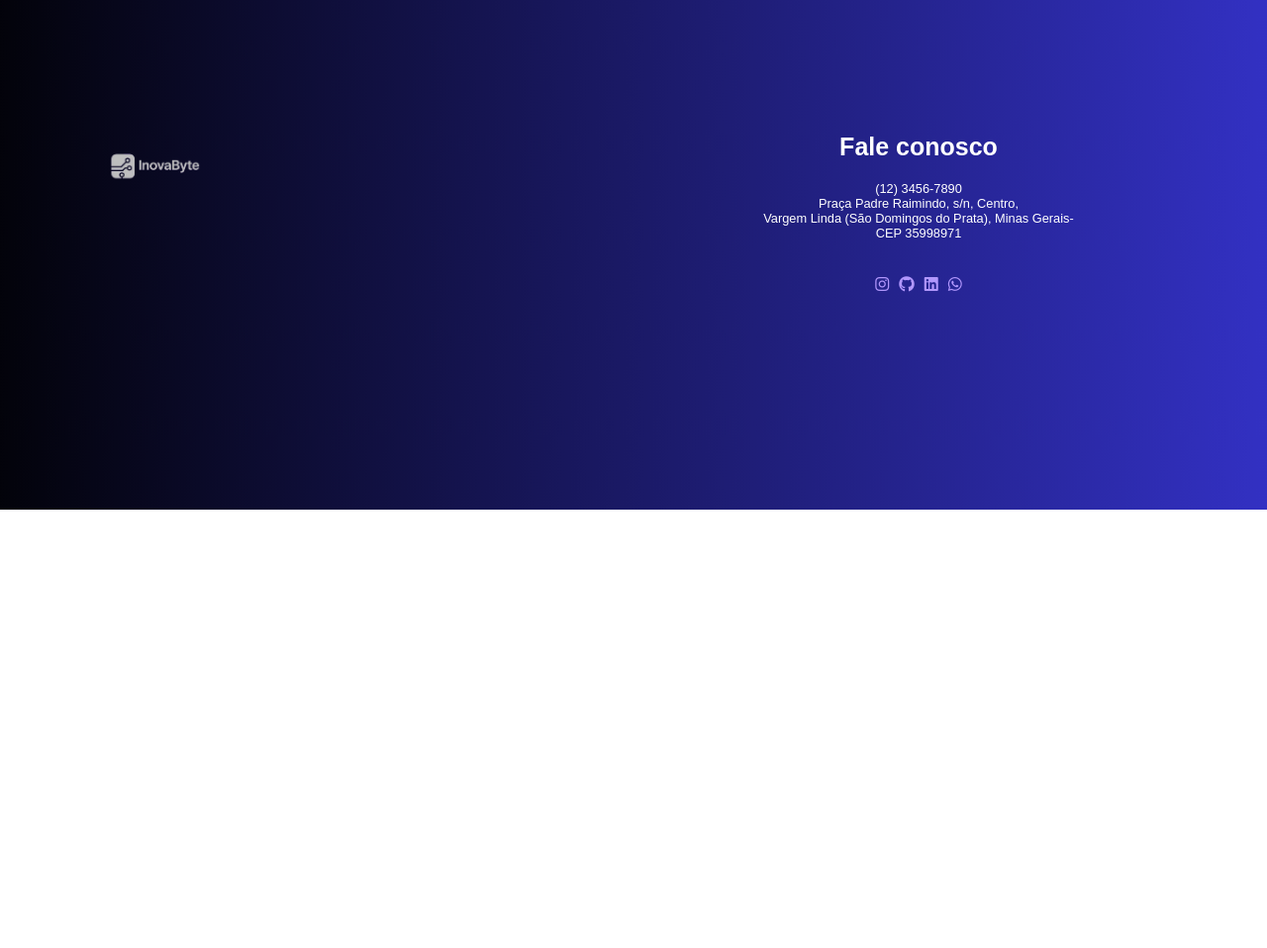
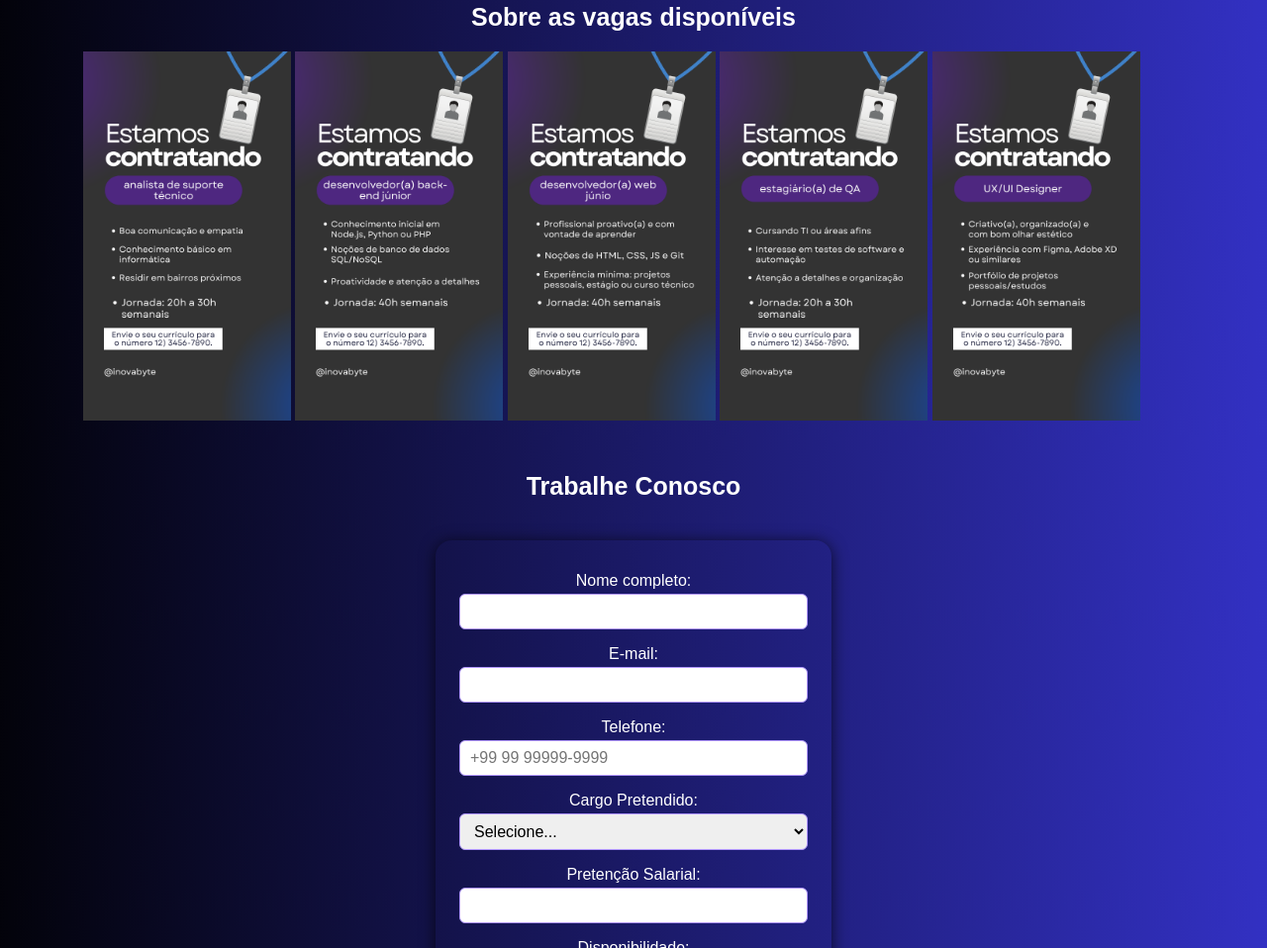
Before and after one commit to Jonatas-afk/InovaByte, a plain HTML site: page index.html in a window 1280 px wide. Shown: the part 1842-2800 px from the top of the page at 99% size. Before the commit the page ends 2357 px from the top, so only its background shows below. Drawn offline with Linux system fonts and the light colour scheme; a web font is replaced by a local one.

Commit message:
Add sections
Adicionei 2 sections e ajustei o css das duas sections

```diff
--- a/index.html
+++ b/index.html
@@ -6,10 +6,46 @@
   <title>InovaByte</title>
   <link rel="stylesheet" href="style.css">
   <link rel="stylesheet" href="https://cdnjs.cloudflare.com/ajax/libs/font-awesome/6.4.2/css/all.min.css">
-  <link rel="apple-touch-icon" sizes="180x180" href="/apple-touch-icon.png">
-  <link rel="icon" type="image/png" sizes="32x32" href="/favicon-32x32.png">
-  <link rel="icon" type="image/png" sizes="16x16" href="/favicon-16x16.png">
-  <link rel="manifest" href="/site.webmanifest">
+  <style>
+.form-container {
+  display: flex;
+  flex-direction: column;
+  align-items: center;
+  margin: 40px auto;
+  max-width: 400px;
+  background: transparent;
+  padding: 32px 24px;
+  border-radius: 16px;
+  box-shadow: 0 2px 16px rgba(0,0,0,0.7);
+}
+.form-container label {
+  font-weight: 500;
+  margin-bottom: 4px;
+  display: block;
+}
+.form-container input,
+.form-container select {
+  width: 100%;
+  padding: 8px 10px;
+  margin-bottom: 16px;
+  border: 1px solid #B197FC;
+  border-radius: 6px;
+  font-size: 1rem;
+}
+.form-container button {
+  background: #B197FC;
+  color: #fff;
+  border: none;
+  padding: 10px 28px;
+  border-radius: 6px;
+  font-size: 1rem;
+  cursor: pointer;
+  transition: background 0.2s;
+}
+.form-container button:hover {
+  background: #5d45b2;
+}
+</style>
 </head>
 <body>
   <section>
@@ -80,6 +116,54 @@
       <br>
   </section>
 
+  <section class="cargos">
+    <h3>Sobre as vagas disponíveis</h3>
+
+    <img src="/Cargos/analista de suporte técnico (1).png">
+    <img src="/Cargos/desenvolvedor(a) back-end júnior (1).png">
+    <img src="/Cargos/Desenvolvedor(a) Web Júnior (1).png">
+    <img src="/Cargos/estagiário(a) de QA (1).png">
+    <img src="/Cargos/UX UI Designer (1).png">
+  </section>
+
+  <section>
+    <h3 style="text-align:center;">Trabalhe Conosco</h3>
+    <form class="form-container" id="formTrabalheConosco" action="/enviar" method="POST">
+        <label for="nome">Nome completo:</label>
+        <input type="text" id="nome" name="nome" required>
+
+        <label for="email">E-mail:</label>
+        <input type="email" id="email" name="email" required>
+
+        <label for="phoneNumber">Telefone:</label>
+        <input type="tel" id="phoneNumber" name="phoneNumber" pattern="^\+\d{1,3}\s?\d{2}\s?\d{4,5}-?\d{4}$" placeholder="+99 99 99999-9999" required>
+
+        <label for="cargo">Cargo Pretendido:</label>
+        <select id="cargo" name="cargo" required>
+            <option value="">Selecione...</option>
+            <option value="ux-ui-designer">UX UI Designer</option>
+            <option value="dev-backend-junior">Desenvolvedor(a) back-end júnior</option>
+            <option value="estagiario-qa">Estagiário(a) de QA</option>
+            <option value="dev-web-junior">Desenvolvedor(a) Web Júnior</option>
+            <option value="analista-suporte">Analista de suporte técnico</option>
+        </select>
+
+        <label for="salario">Pretenção Salarial:</label>
+        <input type="text" id="salario" name="salario" required>
+
+        <label for="disponibilidade">Disponibilidade:</label>
+        <select id="disponibilidade" name="disponibilidade" required>
+            <option value="">Selecione...</option>
+            <option value="home-office">Home Office</option>
+            <option value="presencial">Presencial</option>
+            <option value="hibrido">Híbrido</option>
+        </select>
+
+        <button type="submit">Enviar</button>
+    </form>
+  </section>
+
+
   <section class="footer">
   <!-- Contato -->
    <div class="contato" id="contato">
@@ -107,5 +191,13 @@
     </div>
   </div>
   </section>
+
+  <script>
+document.getElementById('formTrabalheConosco').addEventListener('submit', function(e) {
+  e.preventDefault();
+  alert('Formulário enviado com sucesso!');
+  this.reset();
+});
+</script>
 </body>
 </html>
--- a/style.css
+++ b/style.css
@@ -28,6 +28,7 @@ body::-webkit-scrollbar {
 
 section {
   padding: 0 4rem;
+  margin-bottom: 3rem;
   height: 100%;
   width: 100%;
 }
@@ -137,3 +138,20 @@ p {
   height: auto;
   width: 30px;
 }
+
+.cargos {
+  justify-content: center;
+  align-items: center;
+  gap: 20px;
+}
+
+.cargos h3 {
+  display: block;
+  text-align: center;
+}
+
+.cargos img{
+  height: auto;
+  width: 210px;
+
+}
```
Also changed, not shown: Cargos/Desenvolvedor(a) Web Júnior (1).png (added), Cargos/UX UI Designer (1).png (added), Cargos/analista de suporte técnico (1).png (added), Cargos/desenvolvedor(a) back-end júnior (1).png (added), Cargos/estagiário(a) de QA (1).png (added).
